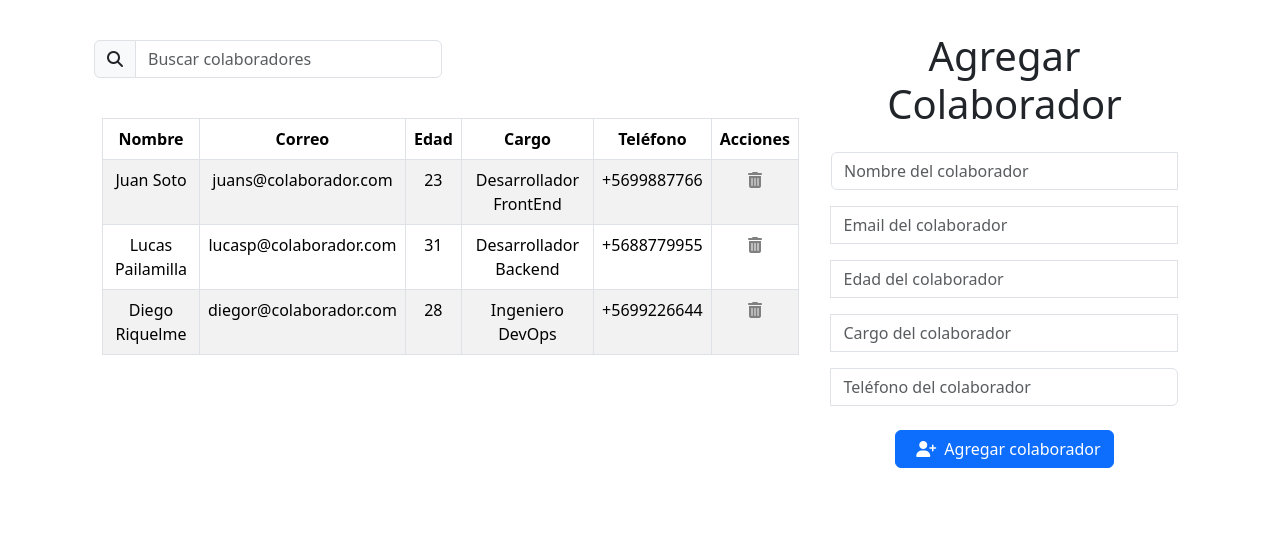
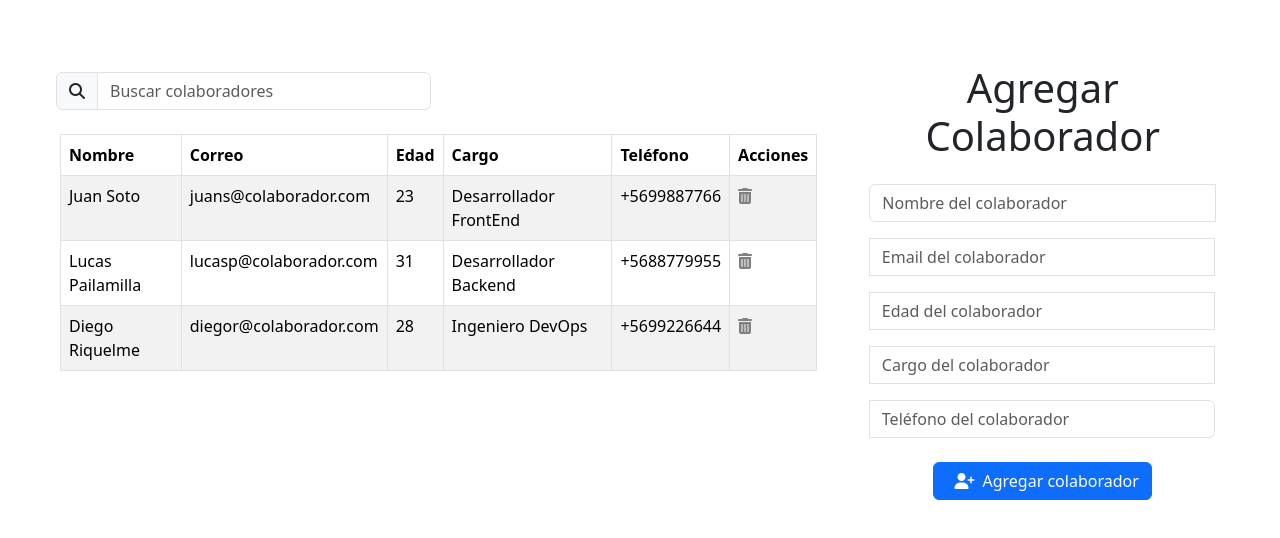
Before and after one commit to holydoritoz/renderizado-dinamico-React, a React (Vite) app: page / in a window 1280 px wide. Shown: the top 538 px of the page. Built offline with nearby package versions, Linux system fonts and the light colour scheme.

Commit message:
adding resposive desing with bootstrap in App component

```diff
--- a/src/App.css
+++ /dev/null
@@ -1,6 +0,0 @@
-.container{
-  width: 100vw;
-  height: 100vh;
-  text-align: center;
-  padding: 1rem;
-}
--- a/src/App.jsx
+++ b/src/App.jsx
@@ -4,7 +4,6 @@ import Buscador from './components/Buscador.jsx';
 import Formulario from './components/Formulario.jsx';
 import { BaseColaboradores } from './data/BaseColaboradores';
 import 'bootstrap/dist/css/bootstrap.min.css';
-import './App.css';
 
 function App() {
   const [colaboradores, setColaboradores] = useState([...BaseColaboradores]);
@@ -20,13 +19,19 @@ function App() {
   };
 
   return (
-    <div className="container d-flex justify-content-center">
-      <div className="d-flex flex-column">
-        <Buscador />
-        <Listado colaboradores={colaboradores} handleDelete={handleDelete}/>
-      </div>
-      <div className='p-2'>
-      <Formulario onAgregarColaborador={handleAgregarColaborador}/>
+    <div className="container-fluid p-5">
+      <div className="row justify-content-center">
+        <div className="col-md-8">
+          <div className="d-flex flex-column">
+            <Buscador />
+            <Listado colaboradores={colaboradores} handleDelete={handleDelete} />
+          </div>
+        </div>
+        <div className="col-md-4">
+          <div className="p-2 text-center">
+            <Formulario onAgregarColaborador={handleAgregarColaborador} />
+          </div>
+        </div>
       </div>
     </div>
   );
```
